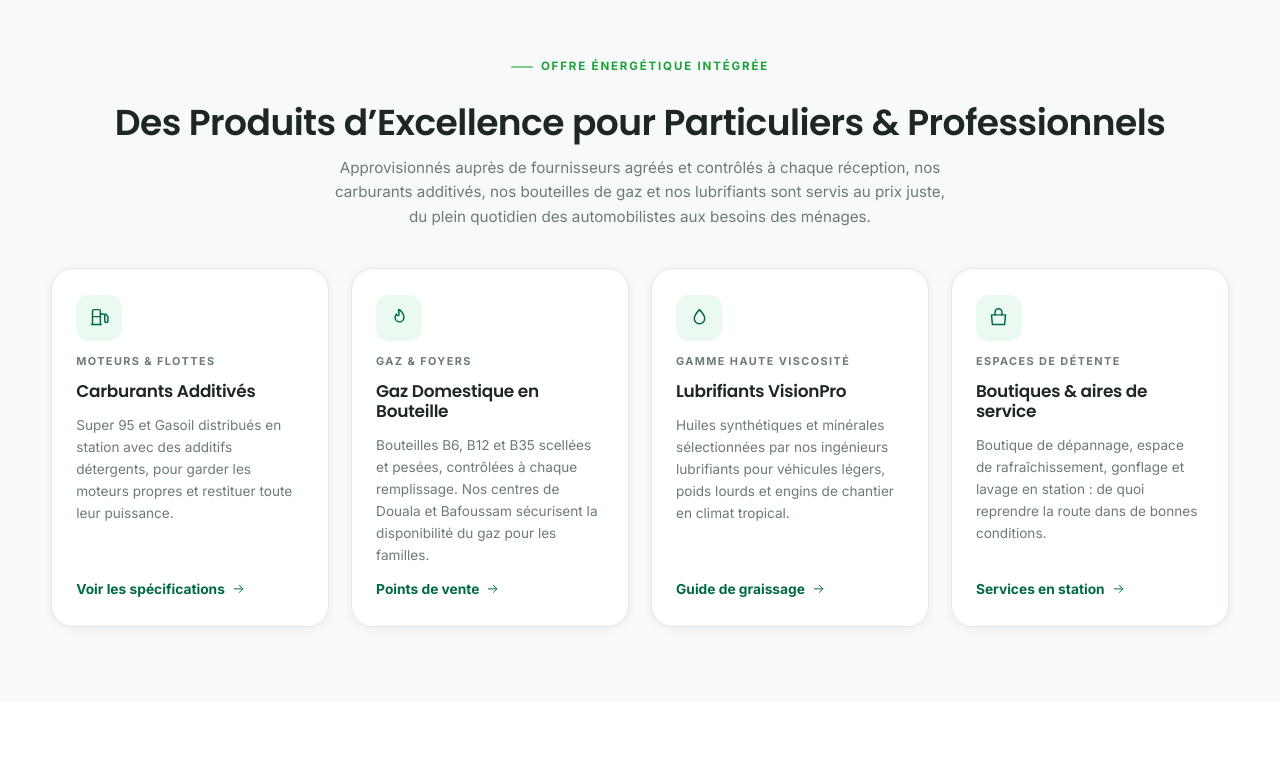
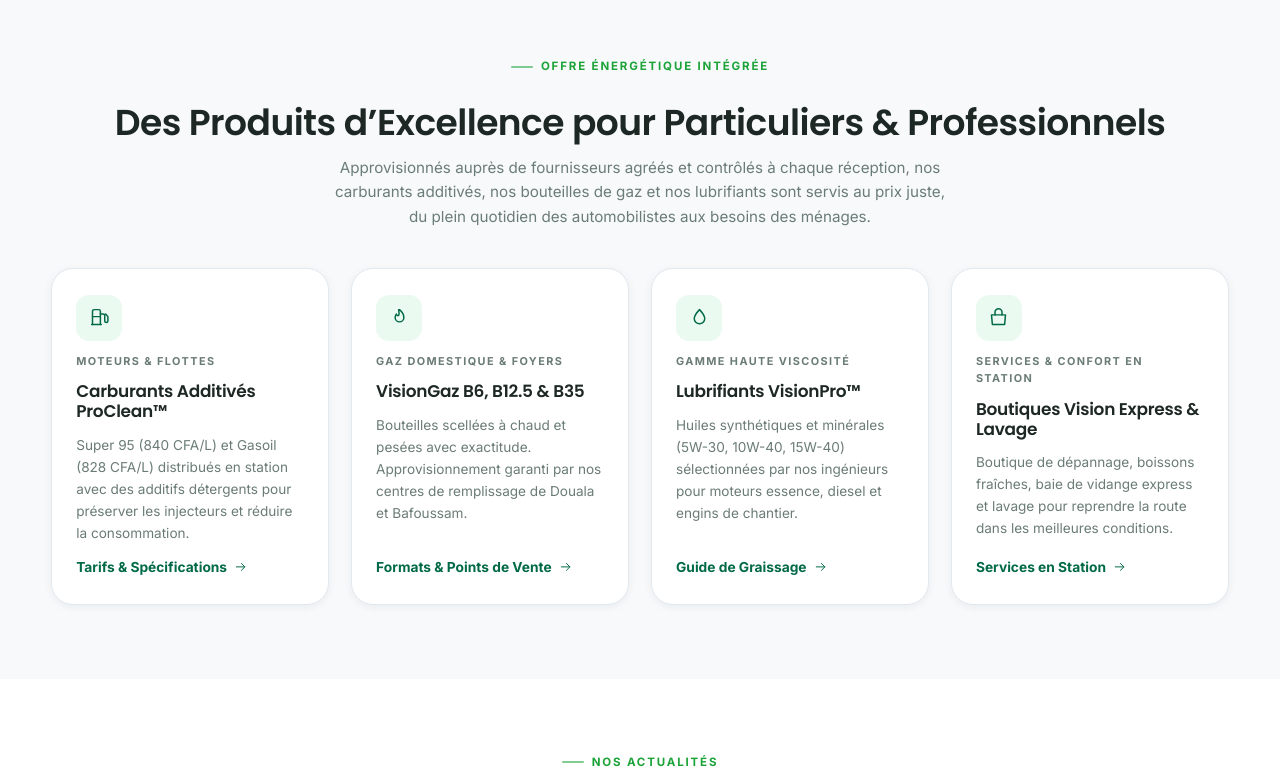
Before and after one commit to Reborn-SpaceLine/Vision-Energy, a React (Vite) app: page / in a window 1280 px wide. Shown: the part 1421-2196 px from the top of the page. Built offline with nearby package versions, Linux system fonts and the light colour scheme.

Commit message:
Produits & Accueil: renforcement des spécifications gaz et carburants homologués

```diff
--- a/src/pages/Home.tsx
+++ b/src/pages/Home.tsx
@@ -3,9 +3,9 @@ import { Icon } from '../components/icons'
 
 /* ------------------------------------------------------------------ hero */
 const heroChecks = [
-  { icon: <Icon.fuel />, label: 'Carburants Contrôlés en Station' },
-  { icon: <Icon.flame />, label: 'Gaz Domestique en Bouteille' },
-  { icon: <Icon.shield />, label: 'Qualité à Bon Prix' },
+  { icon: <Icon.fuel />, label: 'Super 95 (840 CFA) & Gasoil (828 CFA)' },
+  { icon: <Icon.flame />, label: 'Gaz Butane B6, B12.5 & B35' },
+  { icon: <Icon.shield />, label: 'Qualité Contrôlée & Bon Prix' },
 ]
 
 function Hero() {
@@ -114,30 +114,30 @@ const produits = [
   {
     icon: <Icon.fuel />,
     kicker: 'Moteurs & Flottes',
-    title: 'Carburants Additivés',
-    text: 'Super 95 et Gasoil distribués en station avec des additifs détergents, pour garder les moteurs propres et restituer toute leur puissance.',
-    link: { label: 'Voir les spécifications', to: '/produits', sec: 'carburants' },
+    title: 'Carburants Additivés ProClean™',
+    text: 'Super 95 (840 CFA/L) et Gasoil (828 CFA/L) distribués en station avec des additifs détergents pour préserver les injecteurs et réduire la consommation.',
+    link: { label: 'Tarifs & Spécifications', to: '/produits', sec: 'carburants' },
   },
   {
     icon: <Icon.flame />,
-    kicker: 'Gaz & Foyers',
-    title: 'Gaz Domestique en Bouteille',
-    text: 'Bouteilles B6, B12 et B35 scellées et pesées, contrôlées à chaque remplissage. Nos centres de Douala et Bafoussam sécurisent la disponibilité du gaz pour les familles.',
-    link: { label: 'Points de vente', to: '/produits', sec: 'gaz' },
+    kicker: 'Gaz Domestique & Foyers',
+    title: 'VisionGaz B6, B12.5 & B35',
+    text: 'Bouteilles scellées à chaud et pesées avec exactitude. Approvisionnement garanti par nos centres de remplissage de Douala et Bafoussam.',
+    link: { label: 'Formats & Points de Vente', to: '/produits', sec: 'gaz' },
   },
   {
     icon: <Icon.drop />,
-    kicker: 'Gamme haute viscosité',
-    title: 'Lubrifiants VisionPro',
-    text: 'Huiles synthétiques et minérales sélectionnées par nos ingénieurs lubrifiants pour véhicules légers, poids lourds et engins de chantier en climat tropical.',
-    link: { label: 'Guide de graissage', to: '/produits', sec: 'lubrifiants' },
+    kicker: 'Gamme Haute Viscosité',
+    title: 'Lubrifiants VisionPro™',
+    text: 'Huiles synthétiques et minérales (5W-30, 10W-40, 15W-40) sélectionnées par nos ingénieurs pour moteurs essence, diesel et engins de chantier.',
+    link: { label: 'Guide de Graissage', to: '/produits', sec: 'lubrifiants' },
   },
   {
     icon: <Icon.shop />,
-    kicker: 'Espaces de détente',
-    title: 'Boutiques & aires de service',
-    text: 'Boutique de dépannage, espace de rafraîchissement, gonflage et lavage en station : de quoi reprendre la route dans de bonnes conditions.',
-    link: { label: 'Services en station', to: '/produits', sec: 'boutiques' },
+    kicker: 'Services & Confort en Station',
+    title: 'Boutiques Vision Express & Lavage',
+    text: 'Boutique de dépannage, boissons fraîches, baie de vidange express et lavage pour reprendre la route dans les meilleures conditions.',
+    link: { label: 'Services en Station', to: '/produits', sec: 'boutiques' },
   },
 ]
 
```
